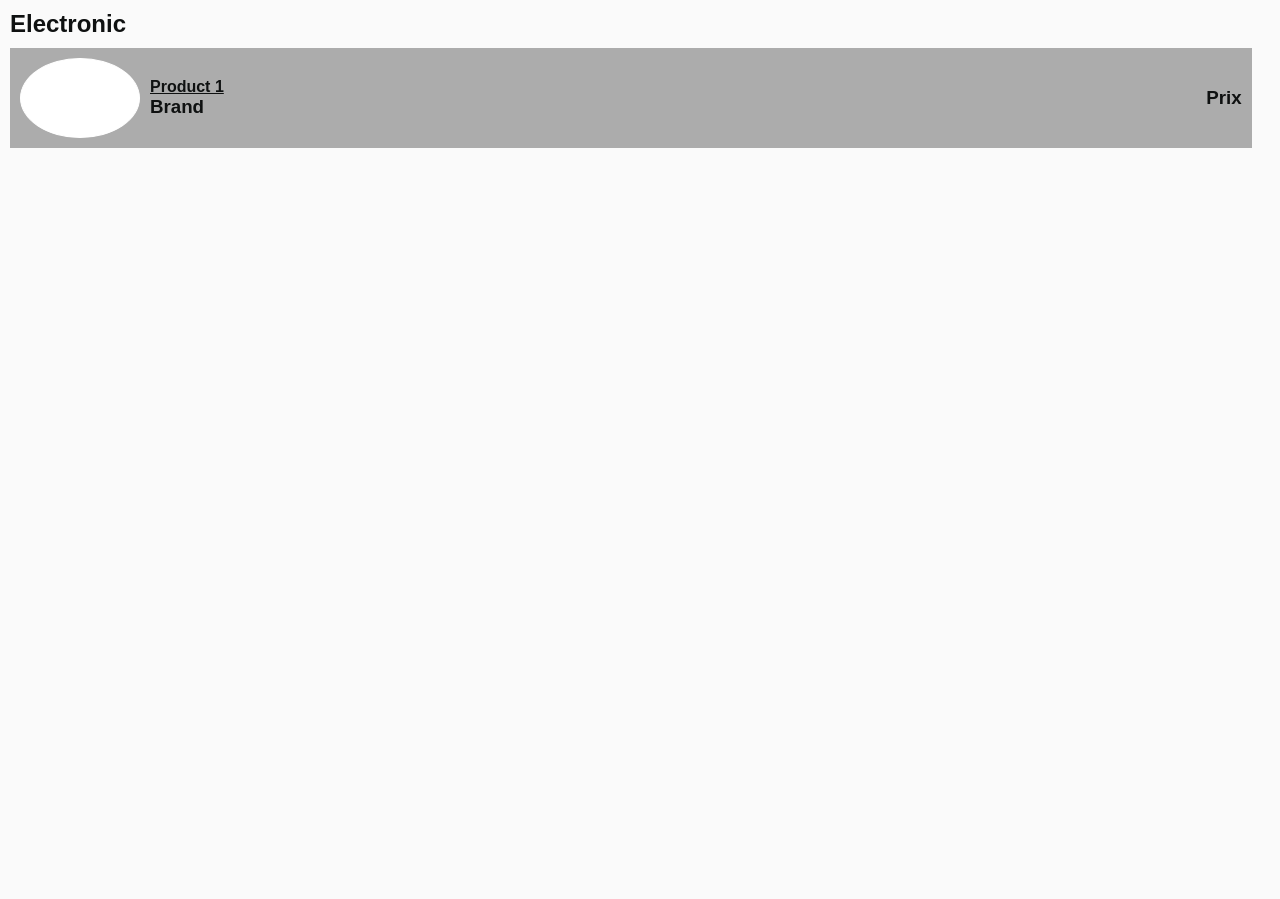
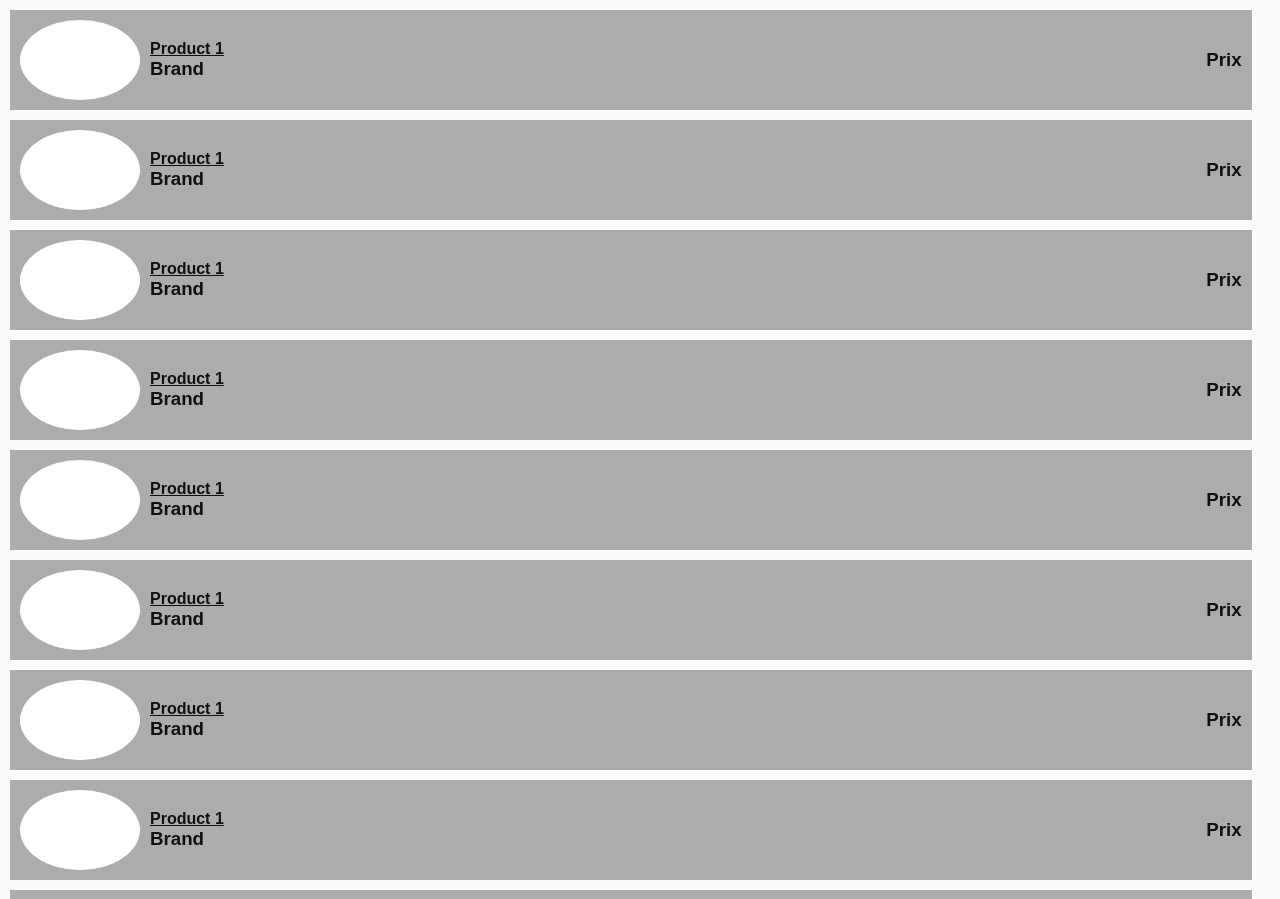
Before and after one commit to Teczer/BIGMERCHE, a React (Vite) app: page / in a window 1280 px wide. Shown: the top 899 px of the page. Before the commit the page ends 800 px from the top, so only its background shows below. Built offline with nearby package versions, Linux system fonts and the light colour scheme.

Commit message:
pull origin main

```diff
--- a/src/App.jsx
+++ b/src/App.jsx
@@ -6,6 +6,15 @@ import Category from "./components/category/Category";
 function App() {
 	return( <>
 		<Category />
+		<Category />
+		<Category />
+		<Category />
+		<Category />
+		<Category />
+		<Category />
+		<Category />
+		<Category />
+		<Category />
 	</>
 
 	)
--- a/src/components/category/Category.jsx
+++ b/src/components/category/Category.jsx
@@ -3,7 +3,6 @@ import "./category.css"
 function Category () {
   return (
   <>
-    <h2>Electronic</h2>
       <section>
 
           <a href="">
```
